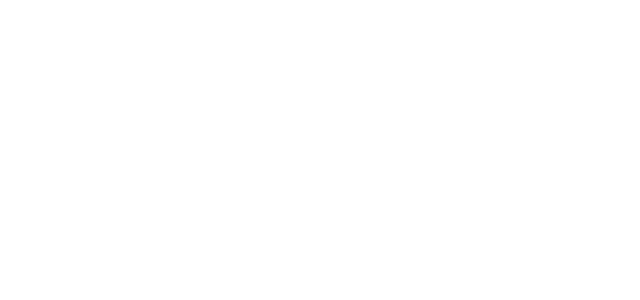
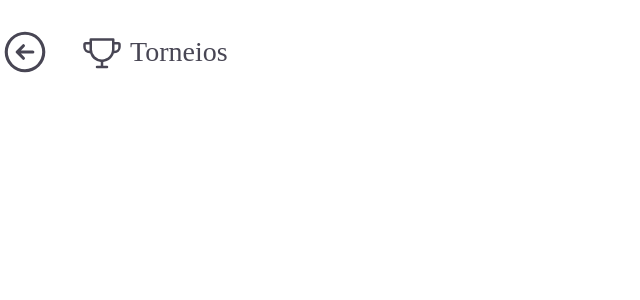
Before and after one commit to letticiaAndrade/Sporty, a React (Vite) app in the folder sporty/: page /categories/details in a window 1280 px wide. Before the commit this address had no page. Shown: the top 300 px of the page, without its empty margins (0-640 px from the left). Built offline with nearby package versions, Linux system fonts and the light colour scheme.

Commit message:
feat:routes:: added new routes

```diff
--- a/sporty/src/routes/routes.jsx
+++ b/sporty/src/routes/routes.jsx
@@ -9,14 +9,18 @@
 
             {/* TELAS REFERENTES A APLICAÇÃO */}
             <Route path="/home" element={<Home />} />
+
+            {/* TELAS REFERENTES AO TORNEIO */}
             <Route path="/tournament" element={<Tournament />} />
+            <Route path="/tournament/details" element={<Tournament />} />
+
+            {/* TELAS REFERENTES AS CATEGORIAS */}
             <Route path="/categories" element={<Categories />} />
+            <Route path="/categories/details" element={<Tournament />} />
+
+            {/* TELAS REFERENTES AS INSCRIÇÕES */}
             <Route path="/inscriptions" element={<Inscriptions />} />
-
-
-
-
-
+            <Route path="/inscriptions/details" element={<Tournament />} />
         </Routes>
     )
 
```
